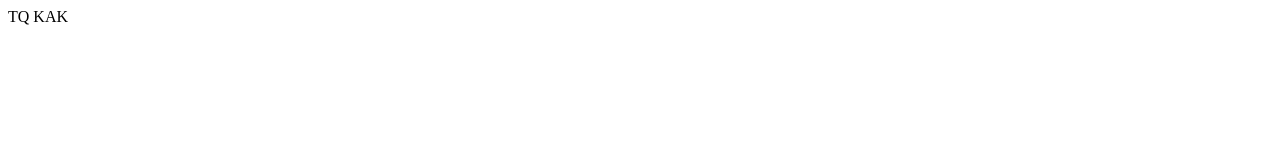
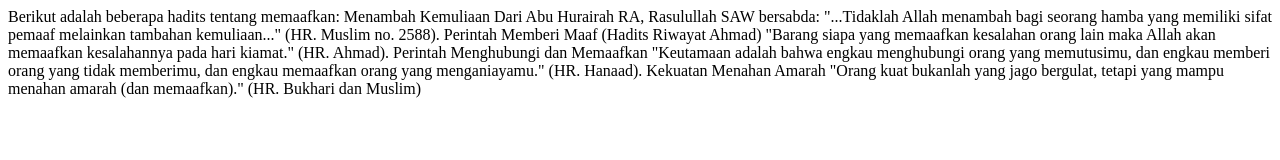
Before and after one commit to ridhofitrawan2-ux/web-melya, a plain HTML site: page index.html in a window 1280 px wide. Drawn offline with Linux system fonts and the light colour scheme.

Commit message:
Update index.html

```diff
--- a/index.html
+++ b/index.html
@@ -1 +1,10 @@
-<html> TQ KAK</html>
+<html> Berikut adalah beberapa hadits tentang memaafkan:
+Menambah Kemuliaan
+Dari Abu Hurairah RA, Rasulullah SAW bersabda:
+"...Tidaklah Allah menambah bagi seorang hamba yang memiliki sifat pemaaf melainkan tambahan kemuliaan..." (HR. Muslim no. 2588).
+Perintah Memberi Maaf (Hadits Riwayat Ahmad)
+"Barang siapa yang memaafkan kesalahan orang lain maka Allah akan memaafkan kesalahannya pada hari kiamat." (HR. Ahmad).
+Perintah Menghubungi dan Memaafkan
+"Keutamaan adalah bahwa engkau menghubungi orang yang memutusimu, dan engkau memberi orang yang tidak memberimu, dan engkau memaafkan orang yang menganiayamu." (HR. Hanaad).
+Kekuatan Menahan Amarah
+"Orang kuat bukanlah yang jago bergulat, tetapi yang mampu menahan amarah (dan memaafkan)." (HR. Bukhari dan Muslim)</html>
```
